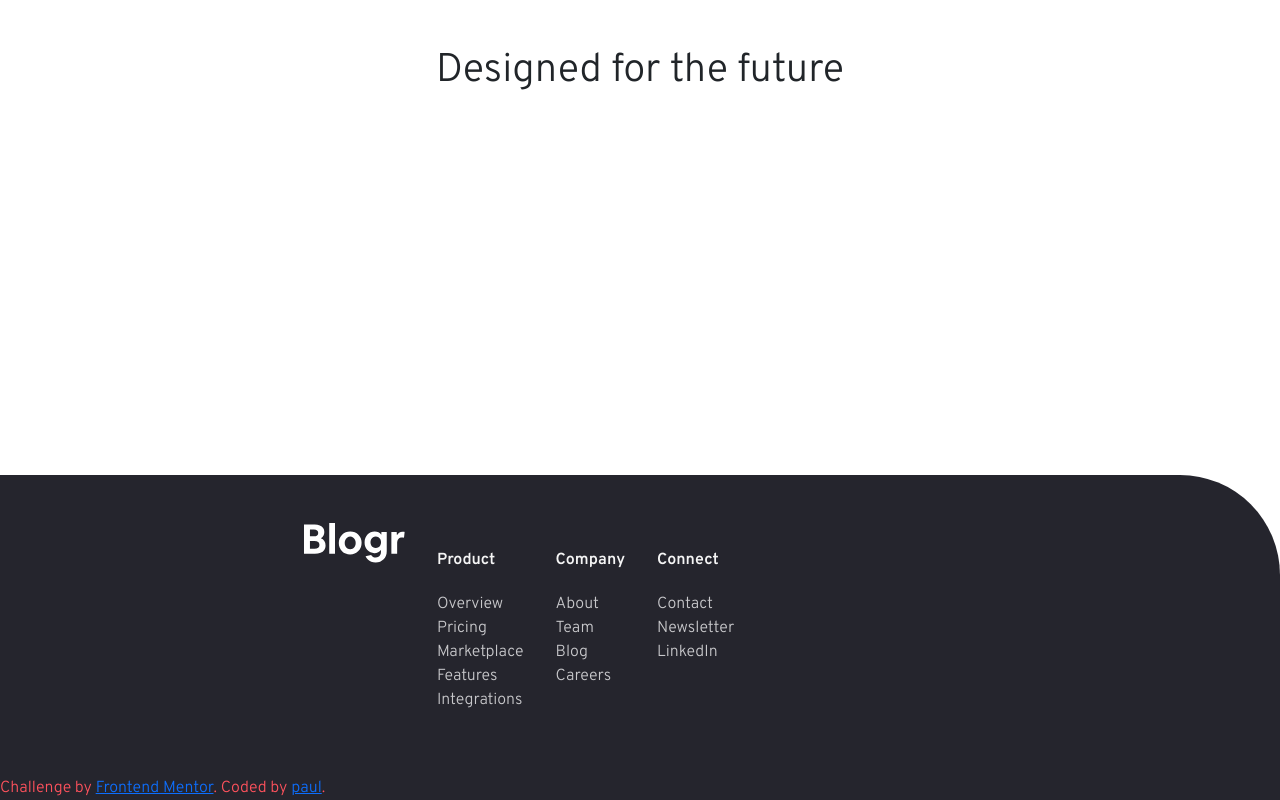
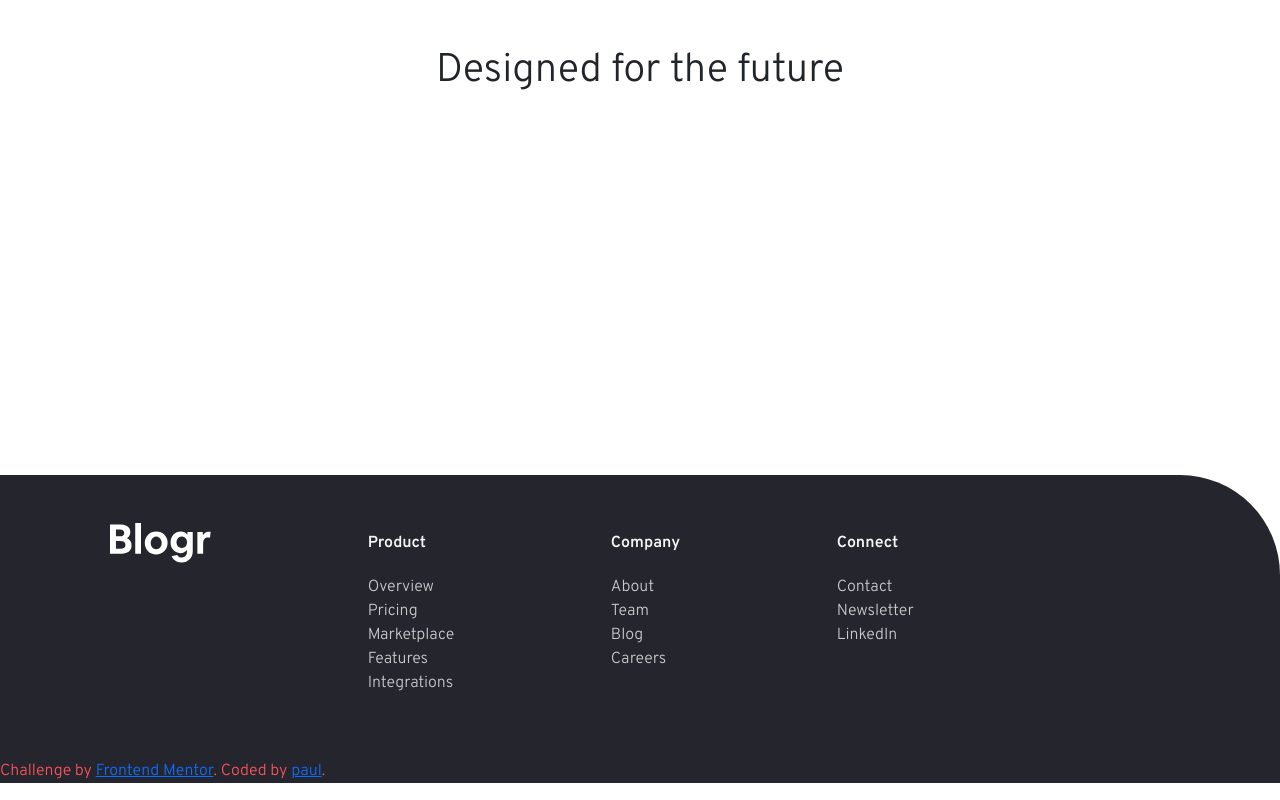
Before and after one commit to euclyd-2022/fem-blogr-landing-page-main, a plain HTML site: page index.html in a window 1280 px wide. Shown: the part 805-1605 px from the top of the page. Drawn offline with nearby package versions, Linux system fonts and the light colour scheme.

Commit message:
footer flex

```diff
--- a/styles.css
+++ b/styles.css
@@ -184,10 +184,12 @@ footer {
 .footer-flex {
     display: flex;
     flex-direction: column;
+    justify-content: center;
+    align-items:flex-start;
     color: var(--grayish-blue);
     padding:3em;
-    width: 60vw;
-    margin: auto;
+
+
 
 
 }
@@ -270,4 +272,16 @@ footer li.head {
     .footer-flex {
 
         flex-direction: row;
+        justify-content: space-around;
+        width: 80vw;
+
+    }
+
+    footer li.head {
+
+        font-weight:700;
+        color: #f5f5f5;
+        margin-bottom: 20px;
+        margin-top: 8px;
 }
+}
```
